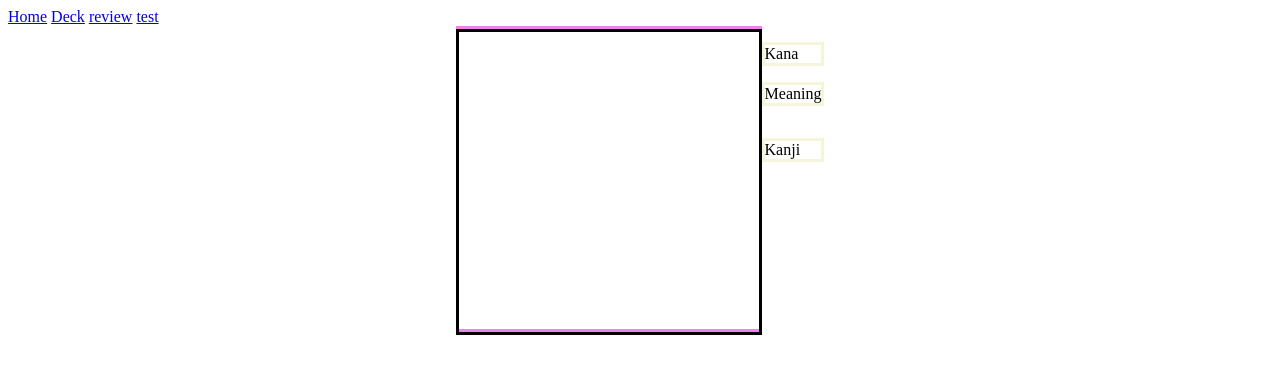
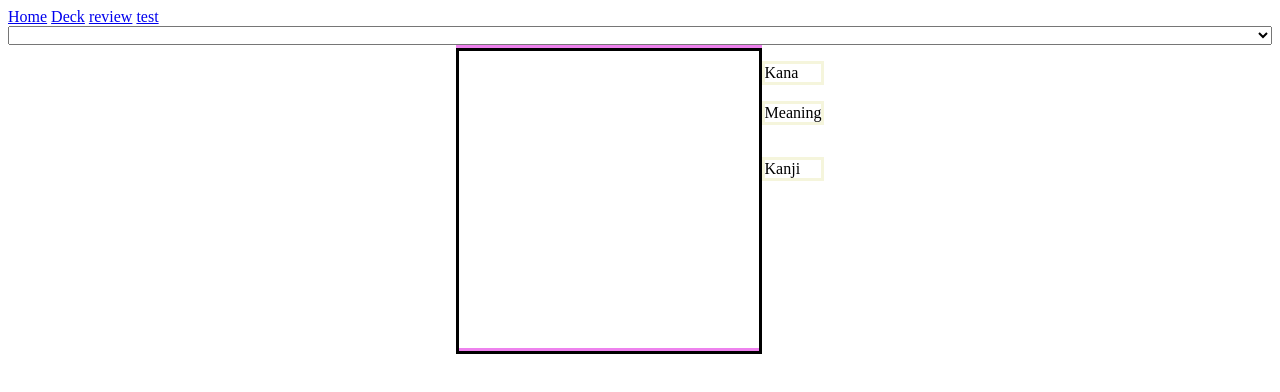
Before and after one commit to Kaeham/Kanji-Writer, a SvelteKit app in the folder KanjiWriter/: page /review in a window 1280 px wide. Shown: the top 392 px of the page. Built offline with nearby package versions, Linux system fonts and the light colour scheme; what kanjivg-js would draw is missing.

Commit message:
Updated reactivity for fetching and updating cards

```diff
--- a/KanjiWriter/src/routes/review/+page.svelte
+++ b/KanjiWriter/src/routes/review/+page.svelte
@@ -2,31 +2,45 @@
     // @ts-nocheck
     import { get_all_cards } from "$lib/card/cardDBFunctions";
     import { db } from "$lib/db";
+    import DeckSelector from "$lib/deck/deckSelector.svelte";
     import Flashcard from "$lib/Flashcard.svelte";
     import { onMount } from "svelte";
-    const deck = "Test";
-    const now = Date.now();
+
+    let now = $state(Date.now());
     let reviewCards = $state([]);
-    let ceil = $derived(reviewCards.length)
+    let currentDeck = $state();
     let currentCard = $state();
 
-    function random_review(max) {
-        const idx = Math.floor(Math.random() * max)
-        currentCard = reviewCards.at(idx)
+    setInterval(() => {
+        now = Date.now()
+    }, 300_000);
+
+    function random_review() {
+        const idx = Math.floor(Math.random() * reviewCards.length)
+        currentCard = reviewCards[idx]
     }
 
-    onMount(async () => {
-        const cards = await get_all_cards(deck)
-        cards?.map(card => {
-            if (card.dueReviewDate <= now) {
-                reviewCards.push(card)
-            }
+    function deck_handle(selected_deck) {
+        currentDeck = selected_deck
+        console.log("current deck: ", currentDeck)
+    }
+
+    // update current deck
+    $effect( () => {
+        if (!currentDeck) return;
+
+        get_all_cards(currentDeck).then(cards => {
+            reviewCards = cards.filter(
+                card => card.dueReviewDate <= now
+            )
         })
-        random_review(ceil)
-        console.log(currentCard)
     })
 
-    $effect( () => {
+    // update current review card
+    $effect(() => {
+        if (!reviewCards.length) return;
+        if (currentCard) return;
+
         random_review(ceil)
     })
 
@@ -34,6 +48,7 @@
 
 
 <div class="page">
+    <DeckSelector onSelect={deck_handle} selector={true}></DeckSelector>
     <Flashcard card={currentCard}></Flashcard>
 </div>
 
@@ -41,6 +56,7 @@
     .page {
         width: 100%;
         height: 100%;
-        display: block;
+        display: flex;
+        flex-direction: column;
     }
 </style>
```
